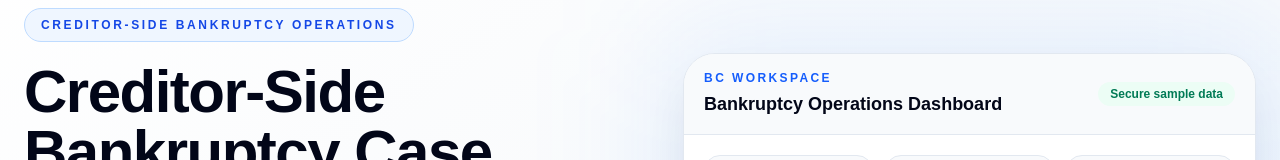
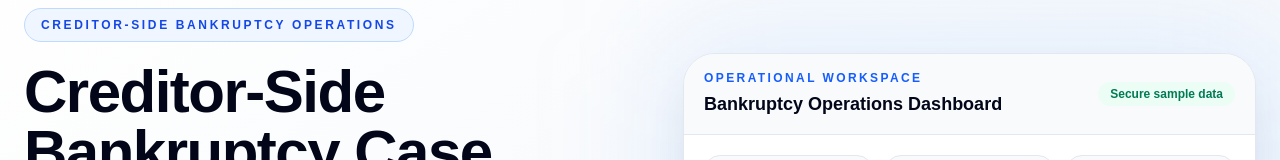
Before and after one commit to drumholliday/bc-website-redesign, a Next.js app: page / in a window 1280 px wide. Shown: the part 185-345 px from the top of the page. Built offline with nearby package versions, Linux system fonts and the light colour scheme.

Commit message:
changed all BC to Bankruptcy Control for clarity

```diff
--- a/components/home/DashboardMockup.tsx
+++ b/components/home/DashboardMockup.tsx
@@ -34,7 +34,7 @@ export function DashboardMockup() {
           <div className="flex items-center justify-between">
             <div>
               <p className="text-xs font-semibold uppercase tracking-[0.2em] text-blue-600 dark:text-blue-400">
-                BC Workspace
+                Operational Workspace
               </p>
               <h3 className="mt-1 text-lg font-semibold text-slate-950 dark:text-white">
                 Bankruptcy Operations Dashboard
--- a/components/layout/Footer.tsx
+++ b/components/layout/Footer.tsx
@@ -13,7 +13,7 @@ export function Footer() {
           <div>
             <div className="flex items-center gap-3">
               <div className="flex h-10 w-10 items-center justify-center rounded-2xl bg-white text-sm font-bold text-slate-950">
-                BC
+                Bankruptcy Control
               </div>
 
               <div>
```
